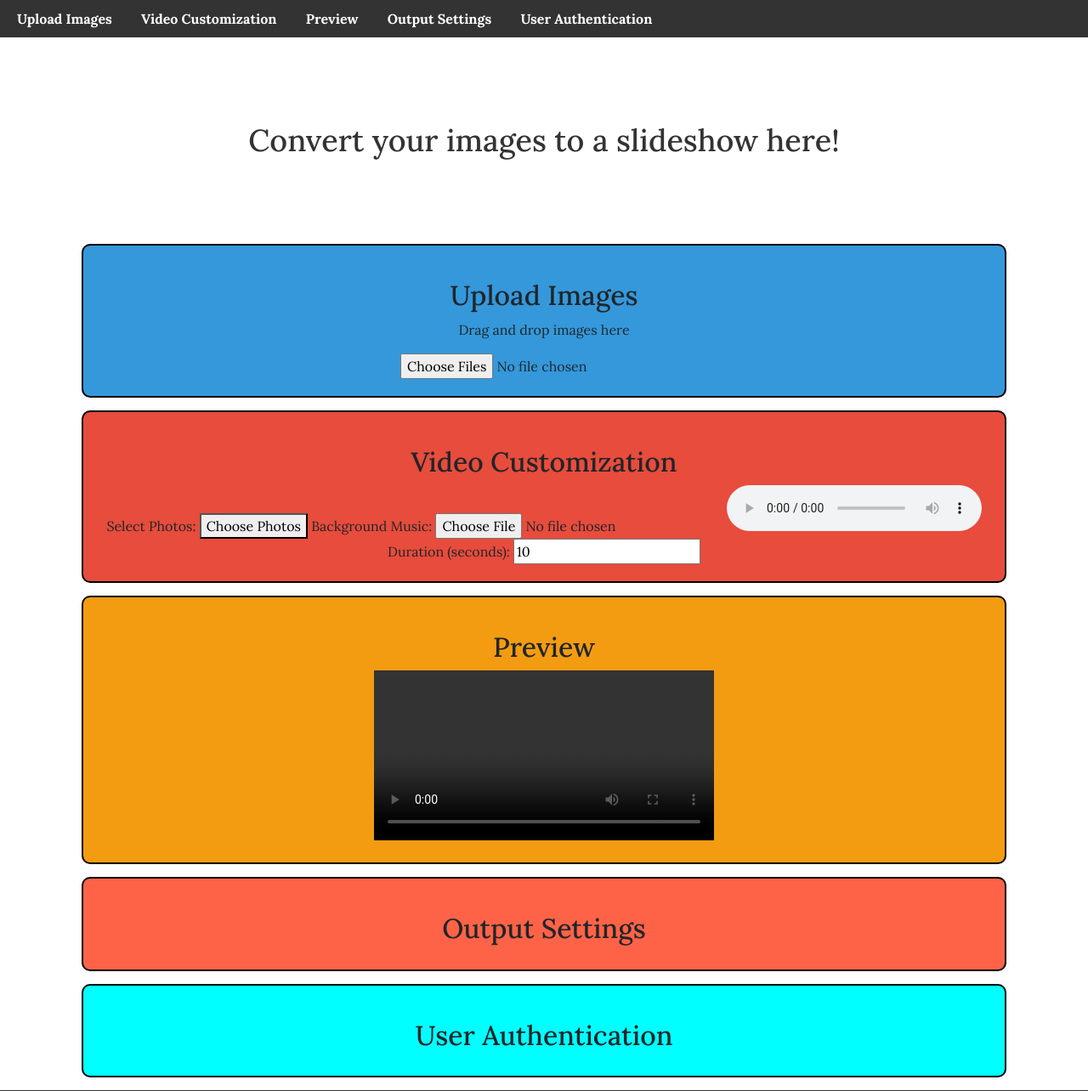
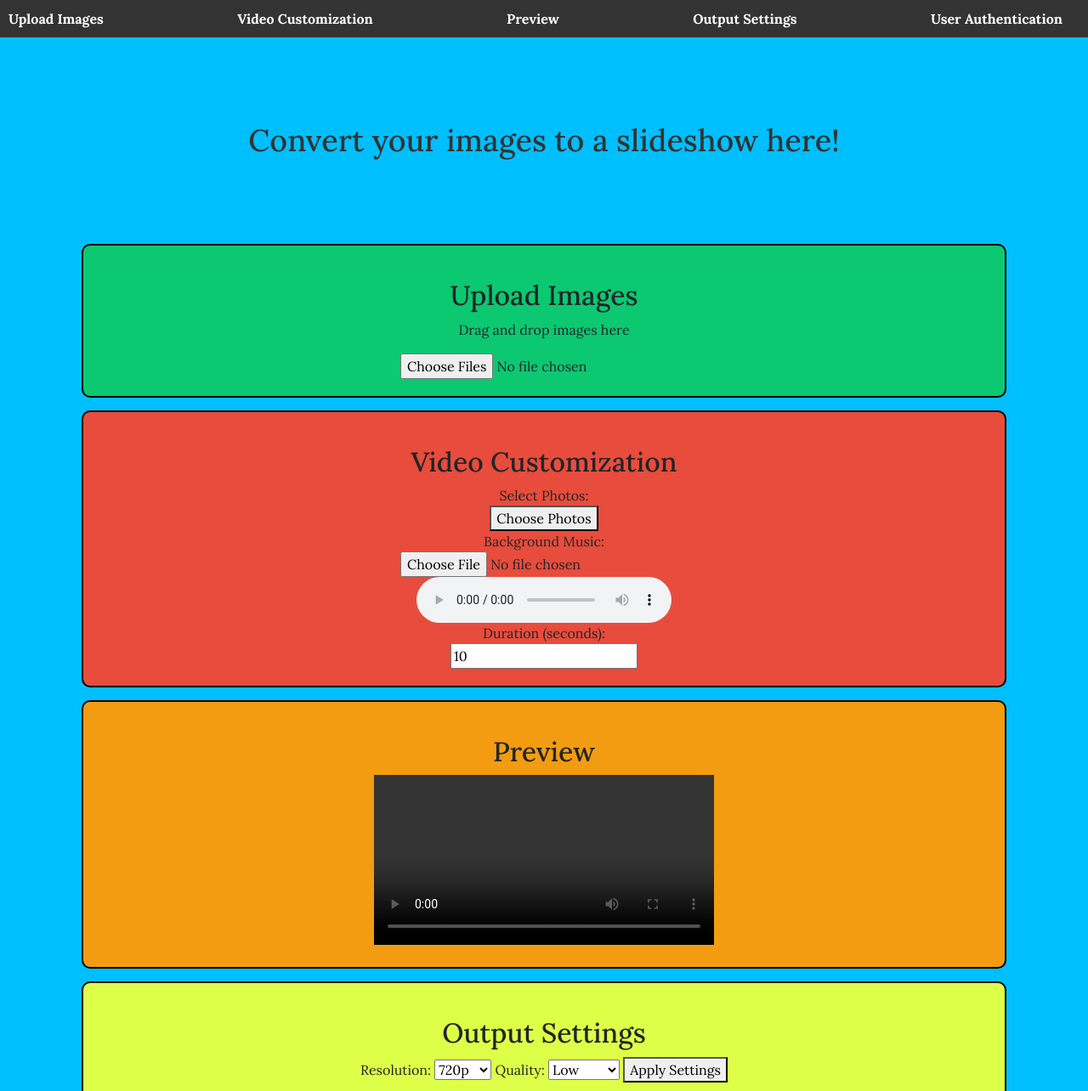
Before and after one commit to kushagratrivedi2005/iss_secret_project, a plain HTML site: page index.html in a window 1280 px wide. Shown: the top 1284 px of the page at 85% size. Drawn offline with Linux system fonts and the light colour scheme; files whose address does not match are found by name.

Commit message:
added changes to output settings

```diff
--- a/index.html
+++ b/index.html
@@ -9,22 +9,19 @@
     <style>
         @import url('https://fonts.googleapis.com/css2?family=Lora:ital,wght@0,400;0,500;0,600;0,700;1,400;1,500;1,600;1,700&display=swap');
 
+        :root {
+            --bs-body-bg : #00bfff;
+        }
+
         body {
+            background-color: var(--bs-body-bg);
+            margin: 0;
+            padding: 0;
+
             font-family: 'Lora', serif;
         }
 
         /* Simple navbar styles */
-        nav {
-            background-color: #333;
-            padding: 10px;
-        }
-
-        nav a {
-            text-decoration: none;
-            color: white;
-            padding: 10px;
-            margin-right: 10px;
-        }
 
         h2 {
             margin-top: 20px;
@@ -46,7 +43,8 @@
             <a href="#video-customization">Video Customization</a>
             <a href="#preview-container">Preview</a>
             <a href="#output-settings">Output Settings</a>
-        <a href="#user-authentication">User Authentication</a>
+            <a href="userlogin/New Folder/registration.html">User Authentication</a>
+
         </nav>
 
     <div class="site-header">
@@ -63,7 +61,7 @@
         <div id="uploadedImages"></div>
     </div>
 
-    <div id="video-customization" class = "section">
+    <div id="video-customization" class = "section image-container">
         <h2>Video Customization</h2>
 
         <label for="photoSelect">Select Photos:</label>
@@ -90,7 +88,22 @@
 
     <div id="output-settings" class = "section">
         <h2>Output Settings</h2>
-        <!-- Add elements for selecting output resolution and quality -->
+            <label for="resolution">Resolution:</label>
+            <select id="resolution">
+                <option value="720p">720p</option>
+                <option value="1080p">1080p</option>
+                <option value="4k">4k</option>
+            </select>
+
+            <label for="quality">Quality:</label>
+            <select id="quality">
+                <option value="low">Low</option>
+                <option value="medium">Medium</option>
+                <option value="high">High</option>
+            </select>
+
+            <button onclick="applyOutputSettings()">Apply Settings</button>
+        </div>
     </div>
 
     <div id="user-authentication" class = "section">
--- a/script.js
+++ b/script.js
@@ -85,6 +85,20 @@ function handleFiles(files) {
 const durationInput = document.getElementById('duration');
 const selectedDuration = parseInt(durationInput.value, 10); // Convert to integer
 
+function applyOutputSettings() {
+    // Get selected resolution and quality
+    var selectedResolution = document.getElementById("resolution").value;
+    var selectedQuality = document.getElementById("quality").value;
+
+    // Use the selected values as needed (you may send them to the server or use them client-side)
+    console.log("Selected Resolution: ", selectedResolution);
+    console.log("Selected Quality: ", selectedQuality);
+
+    // Add logic to apply settings (e.g., send an API request, update video preview, etc.)
+    // This can be done using AJAX, fetch API, or other methods depending on your setup.
+}
+
+
 // Use selectedDuration when creating the video
 createVideo(selectedDuration);
 
--- a/styles.css
+++ b/styles.css
@@ -1,9 +1,3 @@
-body {
-    margin: 0;
-    padding: 0;
-    background-color: antiquewhite;
-}
-
 header {
     background-color: #333;
     color: #fff;
@@ -23,22 +17,22 @@ header {
     font-size: 24px;
     font-weight: bold;
 }
-
-.navbar {
-    list-style-type: none;
+nav {
+    background-color: #333;
+    padding: 10px;
     display: flex;
-    margin: 0;
-    padding: 0;
-}
-
-.navbar li {
-    margin-right: 20px;
+    justify-content: space-between; /*Ensure links are evenly spaced*/
 }
 
 nav a {
     text-decoration: none;
     color: #fff;
     font-weight: bold;
+    margin-right: 20px;
+}
+
+#user-authentication {
+    margin-left: auto; /* Move User Authentication to the right */
 }
 
 main {
@@ -52,19 +46,28 @@ footer {
     text-align: center;
 }
 
-/* ... (previous styles) */
-
 /* Add styles for sections */
 .section {
     padding: 20px;
     border-radius: 10px;
     margin-top: 20px;
-
     text-align: center; /* Center-align the text */
     width: 85%; /* Limit the width to 70% */
     margin: auto; /* Center the section */
     margin-bottom: 15px;
     border: 2px solid black; /* Black border */
+}
+
+/* Styles for Image Container */
+.image-container {
+    display: flex;
+    flex-direction: column; /* Arrange items vertically */
+    align-items: center; /* Center-align items horizontally */
+}
+
+.image-container img {
+    max-width: 100%; /* Ensure images don't exceed the container width */
+    margin-bottom: 10px; /* Add some space between images */
 }
 
 /* Additional styling for each section goes here */
@@ -78,7 +81,7 @@ footer {
 }
 
 #upload-container {
-    background-color: #3498db; /* Blue background */
+    background-color: #0cc871; /* Blue background */
 }
 
 #video-customization {
@@ -90,7 +93,7 @@ footer {
 }
 
 #output-settings {
-    background-color: #ff6347; /* Orange background */
+    background-color: #ddff47; /* Orange background */
 }
 
 #user-authentication {
```
Lines whose indentation alone changed are shown as unchanged.
